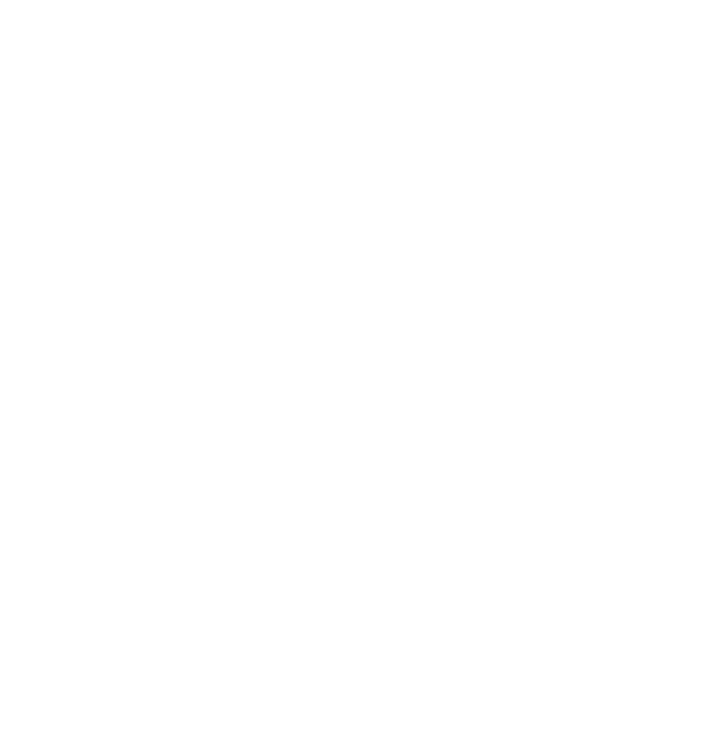
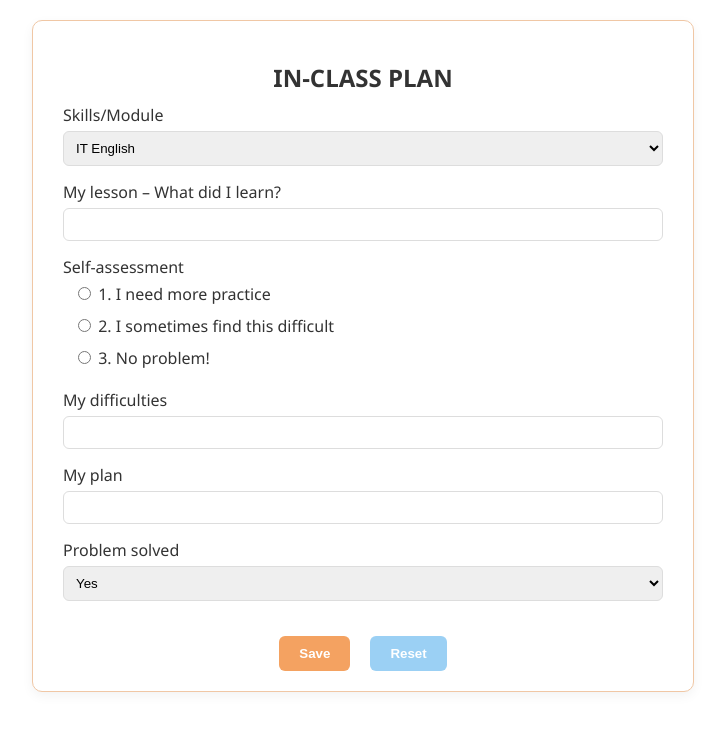
Before and after one commit to Dominic2k/react-sources, a React (Create React App) app: page /student-journal in a window 1280 px wide. Before the commit this address had no page. Shown: the top 730 px of the page, without its empty margins (277-1002 px from the left). Built offline with nearby package versions, Linux system fonts and the light colour scheme.

Commit message:
done in-class-plan UI

```diff
--- /dev/null
+++ b/src/pages/StudentJournalPage.css
@@ -0,0 +1,107 @@
+/* StudentJournalPage.css */
+
+.student-journal-container {
+    max-width: 600px;
+    margin: 20px auto;
+    padding: 20px 30px;
+    border: 1px solid #f0c7a5;
+    border-radius: 10px;
+    background-color: #fff;
+    font-family: 'Segoe UI', sans-serif;
+    color: #333;
+    box-shadow: 0 4px 12px rgba(0, 0, 0, 0.05);
+  }
+
+  .title {
+    text-align: center;
+    font-size: 24px;
+    font-weight: bold;
+    margin-bottom: 10px;
+  }
+
+  .tabs {
+    display: flex;
+    justify-content: center;
+    margin-bottom: 15px;
+  }
+
+  .tab {
+    padding: 8px 18px;
+    border: none;
+    background-color: #dbeffc;
+    color: #1d3557;
+    font-weight: bold;
+    border-radius: 8px 8px 0 0;
+    cursor: pointer;
+    margin-right: 5px;
+  }
+
+  .tab.active {
+    background-color: #fddbc4;
+  }
+
+  .journal-form {
+    display: flex;
+    flex-direction: column;
+  }
+
+  .form-group {
+    margin-bottom: 15px;
+    display: flex;
+    flex-direction: column;
+  }
+
+  .form-group label {
+    font-weight: 500;
+    margin-bottom: 5px;
+  }
+
+  input[type='text'],
+  select {
+    padding: 8px;
+    border: 1px solid #ddd;
+    border-radius: 6px;
+    outline: none;
+  }
+
+  .radio-group {
+    display: flex;
+    flex-direction: column;
+    gap: 5px;
+    padding-left: 10px;
+  }
+
+  .button-group {
+    display: flex;
+    justify-content: center;
+    gap: 20px;
+    margin-top: 20px;
+  }
+
+  .save-button {
+    background-color: #f4a261;
+    border: none;
+    color: white;
+    padding: 10px 20px;
+    border-radius: 6px;
+    cursor: pointer;
+    font-weight: bold;
+  }
+
+  .reset-button {
+    background-color: #9bd0f4;
+    border: none;
+    color: white;
+    padding: 10px 20px;
+    border-radius: 6px;
+    cursor: pointer;
+    font-weight: bold;
+  }
+
+  .save-button:hover {
+    background-color: #e88f3d;
+  }
+
+  .reset-button:hover {
+    background-color: #77c4f1;
+  }
--- /dev/null
+++ b/src/pages/StudentJournalPage.js
@@ -0,0 +1,111 @@
+// src/pages/StudentJournalPage.jsx
+import React, { useState } from 'react';
+import './StudentJournalPage.css';
+
+function StudentJournalPage() {
+  const [module, setModule] = useState('IT English');
+  const [lesson, setLesson] = useState('');
+  const [difficultyLevel, setDifficultyLevel] = useState('');
+  const [difficulties, setDifficulties] = useState('');
+  const [plan, setPlan] = useState('');
+  const [solved, setSolved] = useState('Yes');
+
+  const handleReset = () => {
+    setModule('IT English');
+    setLesson('');
+    setDifficultyLevel('');
+    setDifficulties('');
+    setPlan('');
+    setSolved('Yes');
+  };
+
+  const handleSave = async () => {
+    const data = {
+      skills_module: module,
+      lesson_summary: lesson,
+      self_assessment: difficultyLevel,
+      difficulties_faced: difficulties,
+      improvement_plan: plan,
+      problem_solved: solved === 'Yes',
+    };
+
+    try {
+      const response = await fetch('http://127.0.0.1:8000/api/in-class-plans', {
+        method: 'POST',
+        headers: {
+          'Content-Type': 'application/json',
+          Accept: 'application/json',
+        },
+        body: JSON.stringify(data),
+      });
+
+      if (!response.ok) {
+        throw new Error('Network response was not ok');
+      }
+
+      const result = await response.json();
+      console.log('Saved entry:', result);
+      alert('Saved successfully!');
+    } catch (error) {
+      console.error('Error saving entry:', error);
+      alert('Failed to save entry.');
+    }
+  };
+
+  return (
+    <div className="student-journal-container">
+      <h2 className="title">IN-CLASS PLAN</h2>
+
+
+      <form className="journal-form">
+        <div className="form-group">
+          <label>Skills/Module</label>
+          <select value={module} onChange={(e) => setModule(e.target.value)}>
+            <option value="IT English">IT English</option>
+            <option value="TOEIC">TOEIC</option>
+            <option value="SPEAKING">SPEAKING</option>
+          </select>
+        </div>
+
+        <div className="form-group">
+          <label>My lesson – What did I learn?</label>
+          <input type="text" value={lesson} onChange={(e) => setLesson(e.target.value)} />
+        </div>
+
+        <div className="form-group">
+          <label>Self-assessment</label>
+          <div className="radio-group">
+            <label><input type="radio" name="difficulty" value="1" onChange={(e) => setDifficultyLevel(e.target.value)} /> 1. I need more practice</label>
+            <label><input type="radio" name="difficulty" value="2" onChange={(e) => setDifficultyLevel(e.target.value)} /> 2. I sometimes find this difficult</label>
+            <label><input type="radio" name="difficulty" value="3" onChange={(e) => setDifficultyLevel(e.target.value)} /> 3. No problem!</label>
+          </div>
+        </div>
+
+        <div className="form-group">
+          <label>My difficulties</label>
+          <input type="text" value={difficulties} onChange={(e) => setDifficulties(e.target.value)} />
+        </div>
+
+        <div className="form-group">
+          <label>My plan</label>
+          <input type="text" value={plan} onChange={(e) => setPlan(e.target.value)} />
+        </div>
+
+        <div className="form-group">
+          <label>Problem solved</label>
+          <select value={solved} onChange={(e) => setSolved(e.target.value)}>
+            <option>Yes</option>
+            <option>No</option>
+          </select>
+        </div>
+
+        <div className="button-group">
+          <button type="button" onClick={handleSave} className="save-button">Save</button>
+          <button type="button" onClick={handleReset} className="reset-button">Reset</button>
+        </div>
+      </form>
+    </div>
+  );
+}
+
+export default StudentJournalPage;
--- a/src/routes/index.jsx
+++ b/src/routes/index.jsx
@@ -4,6 +4,8 @@
 import About from '../pages/About';
 import ClassDetail from '../pages/ClassDetail';
 import SubjectDetail from '../pages/SubjectDetail';
+import StudentJournalPage from '../pages/StudentJournalPage';
+import { Navigate } from 'react-router-dom';
 
 const AppRoutes = () => (
   <Routes>
@@ -11,6 +13,9 @@
     <Route path="/class/:classId" element={<ClassDetail />} />
     <Route path="/subject/:subjectId" element={<SubjectDetail />} />
     <Route path="/about" element={<About />} />
+
+    <Route path="/in-class-plan" element={<Navigate to="/student-journal" />} />
+    <Route path="/student-journal" element={<StudentJournalPage />} />
   </Routes>
 );
 
```
